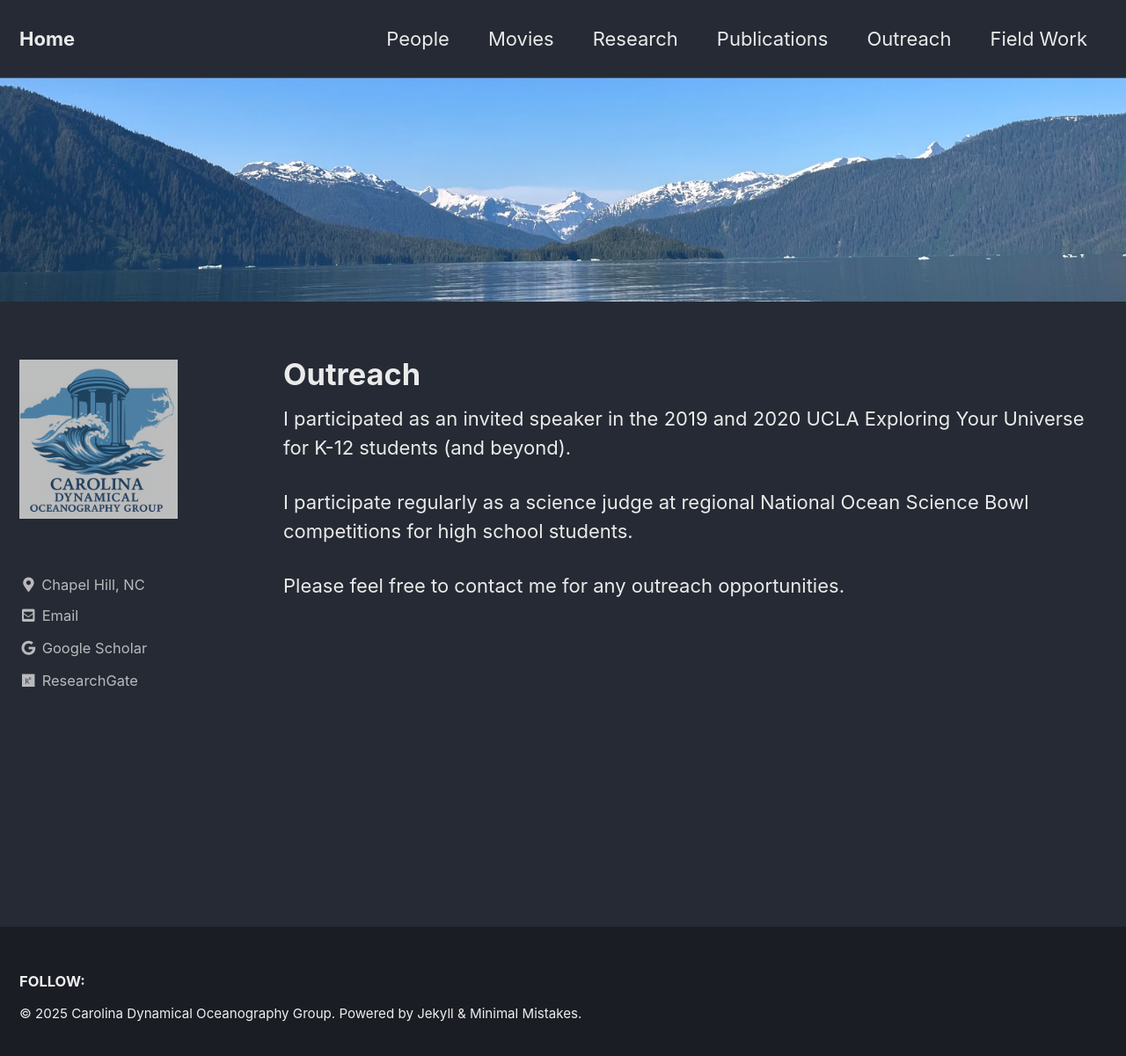
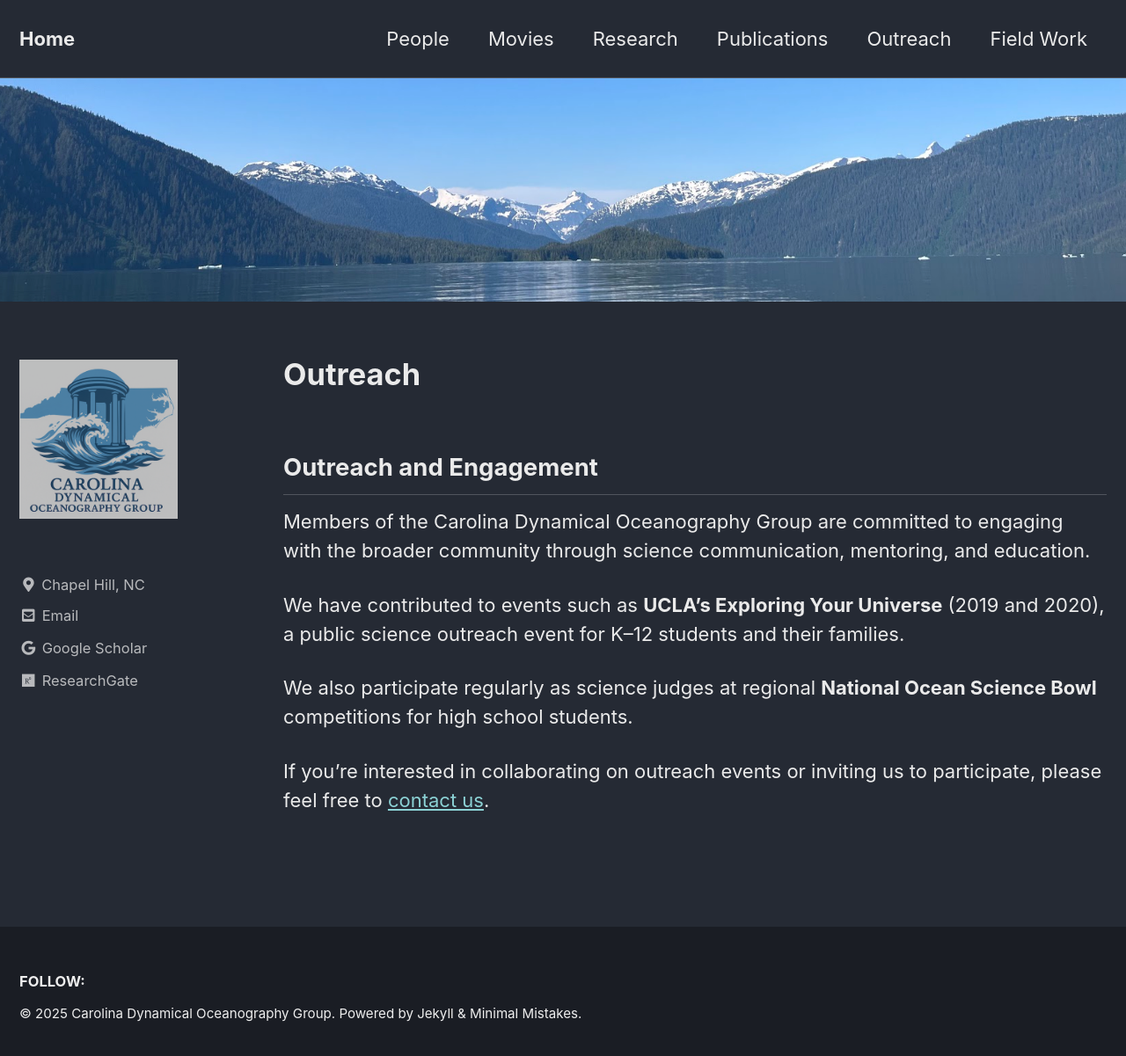
Before and after one commit to unc-ocean-dynamics/unc-ocean-dynamics.github.io, a Jekyll site: the page built from _pages/personal.md, in a window 1280 px wide and 1209 px high. Shown: the top 1201 px of the window at 88% size. Built offline with Jekyll 4.4.1, drawn with Linux system fonts in a browser that asks for light colours; cached includes are drawn as plain includes.

Commit message:
Update personal.md

```diff
--- a/_pages/personal.md
+++ b/_pages/personal.md
@@ -5,8 +5,12 @@ header:
 permalink: /outreach/
 ---
 
-I participated as an invited speaker in the 2019 and 2020 UCLA Exploring Your Universe for K-12 students (and beyond).
+## Outreach and Engagement
 
-I participate regularly as a science judge at regional National Ocean Science Bowl competitions for high school students.
+Members of the Carolina Dynamical Oceanography Group are committed to engaging with the broader community through science communication, mentoring, and education.
 
-Please feel free to contact me for any outreach opportunities.
+We have contributed to events such as **UCLA’s Exploring Your Universe** (2019 and 2020), a public science outreach event for K–12 students and their families.
+
+We also participate regularly as science judges at regional **National Ocean Science Bowl** competitions for high school students.
+
+If you’re interested in collaborating on outreach events or inviting us to participate, please feel free to [contact us](mailto:kenzhao@unc.edu).
```
